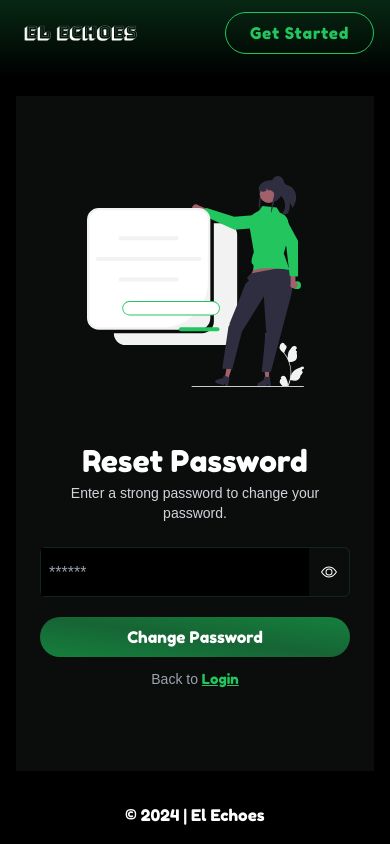
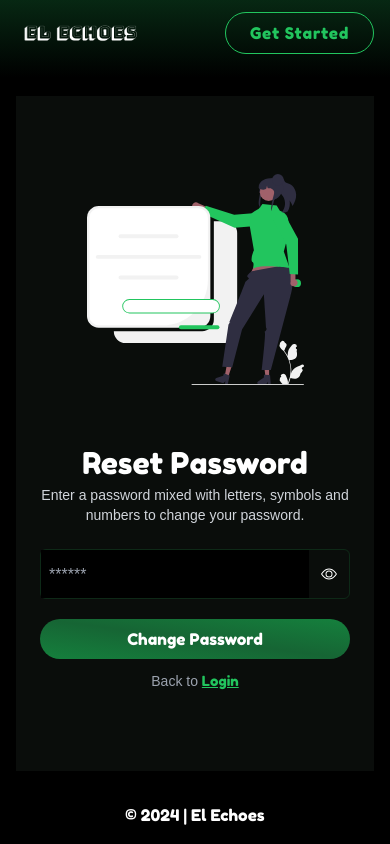
Before and after one commit to Kr-Upendra/echoes, a React (Vite) app in the folder frontend/: page /reset-password/1 in a window 390 px wide. Built offline with nearby package versions, Linux system fonts and the light colour scheme; no server answers.

Commit message:
reset forgot, reset component

```diff
--- a/frontend/src/pages/ForgotPassword.tsx
+++ b/frontend/src/pages/ForgotPassword.tsx
@@ -8,14 +8,15 @@ export default function ForgotPassword() {
   return (
     <section className="base-paddings">
       <main className="pt-24">
-        <div className="min-h-[80vh] w-[70%] xl:w-full mx-auto py-10 px-10 md:px-6 flex items-center shadow-[0_2.8px_2.2px_rgba(0,_0,_0,_0.034),_0_6.7px_5.3px_rgba(0,_0,_0,_0.048),_0_12.5px_10px_rgba(0,_0,_0,_0.06),_0_22.3px_17.9px_rgba(0,_0,_0,_0.072),_0_41.8px_33.4px_rgba(0,_0,_0,_0.086),_0_100px_80px_rgba(0,_0,_0,_0.12)] bg-green-200/5">
+        <div className="min-h-[80vh] w-[70%] xl:w-full mx-auto py-10 px-10 md:px-6 flex items-center big-shadow bg-green-200/5">
           <div className="flex w-full gap-x-14 sm:flex-col-reverse sm:gap-y-10 sm:justify-center">
             <div className="mr-auto w-[100%] text-center">
               <h1 className="text-3xl font-display mb-1 text-white">
                 Forgot Password
               </h1>
               <p className="text-sm mb-6">
-                Enter your e-mail address and we'll give you reset instruction.
+                Enter your e-mail address and we'll give you password reset
+                instruction.
               </p>
               <ForgotPasswordForm />
               <div className="mt-2.5">
--- a/frontend/src/pages/ResetPassword.tsx
+++ b/frontend/src/pages/ResetPassword.tsx
@@ -8,14 +8,15 @@ export default function ResetPassword() {
   return (
     <section className="base-paddings">
       <main className="pt-24">
-        <div className="min-h-[80vh] w-[70%] xl:w-full mx-auto py-10 px-10 md:px-6 flex items-center shadow-[0_2.8px_2.2px_rgba(0,_0,_0,_0.034),_0_6.7px_5.3px_rgba(0,_0,_0,_0.048),_0_12.5px_10px_rgba(0,_0,_0,_0.06),_0_22.3px_17.9px_rgba(0,_0,_0,_0.072),_0_41.8px_33.4px_rgba(0,_0,_0,_0.086),_0_100px_80px_rgba(0,_0,_0,_0.12)] bg-green-200/5">
-          <div className="flex w-full gap-x-14 sm:flex-col-reverse sm:gap-y-14 sm:justify-center">
-            <div className="mr-auto w-[100%] text-center">
+        <div className="min-h-[80vh] w-[70%] xl:w-full mx-auto py-10 px-10 md:px-6 flex items-center big-shadow bg-green-200/5">
+          <div className="flex w-full gap-x-14 sm:flex-col-reverse sm:gap-y-10 sm:justify-center">
+            <div className="mr-auto w-[100%] text-center mt-5">
               <h1 className="text-3xl font-display mb-1 text-white">
                 Reset Password
               </h1>
               <p className="text-sm mb-6">
-                Enter a strong password to change your password.
+                Enter a password mixed with letters, symbols and numbers to
+                change your password.
               </p>
               <ResetPasswordForm />
               <div className="mt-2.5">
```
